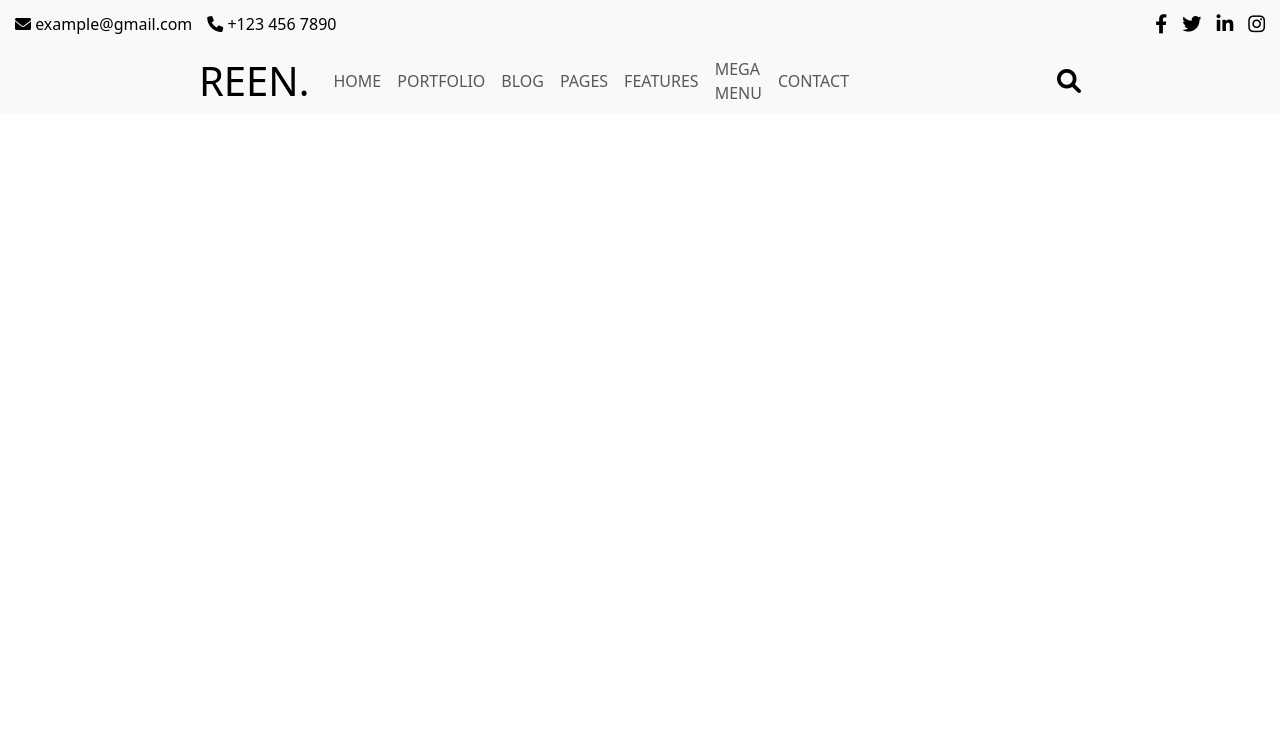
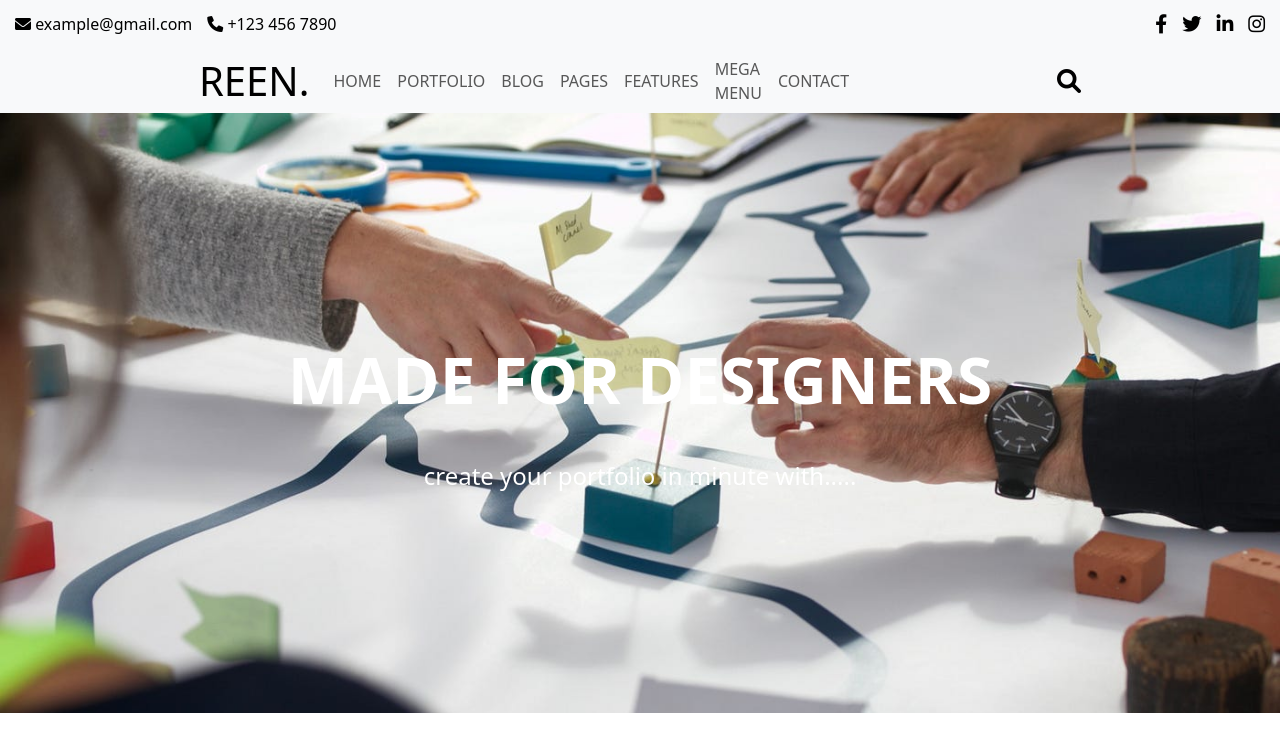
Before and after one commit to unishakhatiwada/page, a plain HTML site: page index.html in a window 1280 px wide. Drawn offline with nearby package versions, Linux system fonts and the light colour scheme.

Commit message:
add image for background and design the div

```diff
--- a/index.html
+++ b/index.html
@@ -75,6 +75,35 @@
         </a>
     </nav>
 
+
+    <div style="
+    background-image: url('background-image.jpg'); /* Replace with your background image URL */
+    background-size: cover;
+    background-position: center;
+    color: white;
+    padding: 100px; /* Increased padding for more space inside */
+    position: relative;
+    text-align: center;
+    height: 600px; /* Increased height */
+    display: flex;
+    flex-direction: column;
+    justify-content: center;
+">
+    <div style="
+        font-size: 4rem;
+        font-weight: bold;
+        margin-bottom: 15px;
+    ">
+        MADE FOR DESIGNERS
+    </div>
+    <div style="
+        font-size: 1.5rem;
+        margin-top: 15px;
+    ">
+    create your portfolio in minute with.....
+    </div>
+</div>
+
     <script src="https://cdn.jsdelivr.net/npm/bootstrap@5.3.0/dist/js/bootstrap.bundle.min.js"></script>
 </body>
 </html>
```
Also changed, not shown: background-image.jpg (added).
